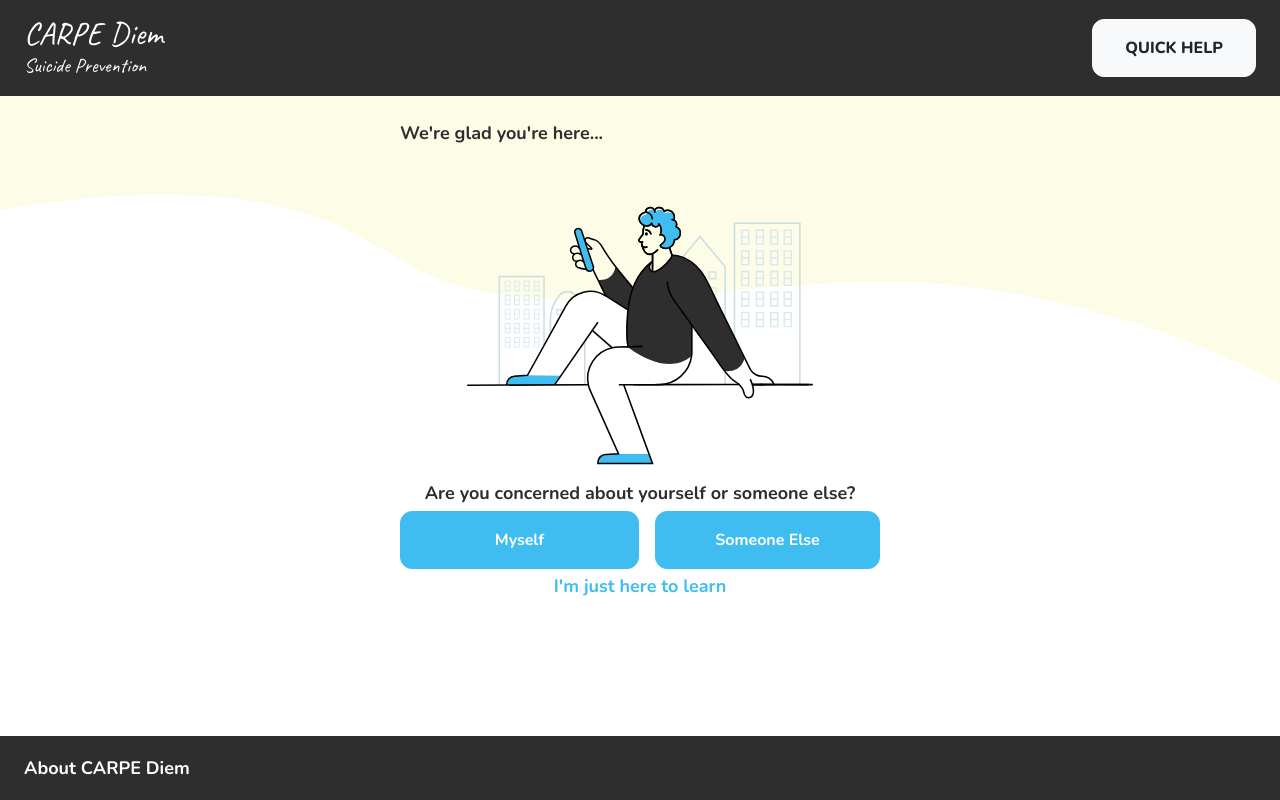
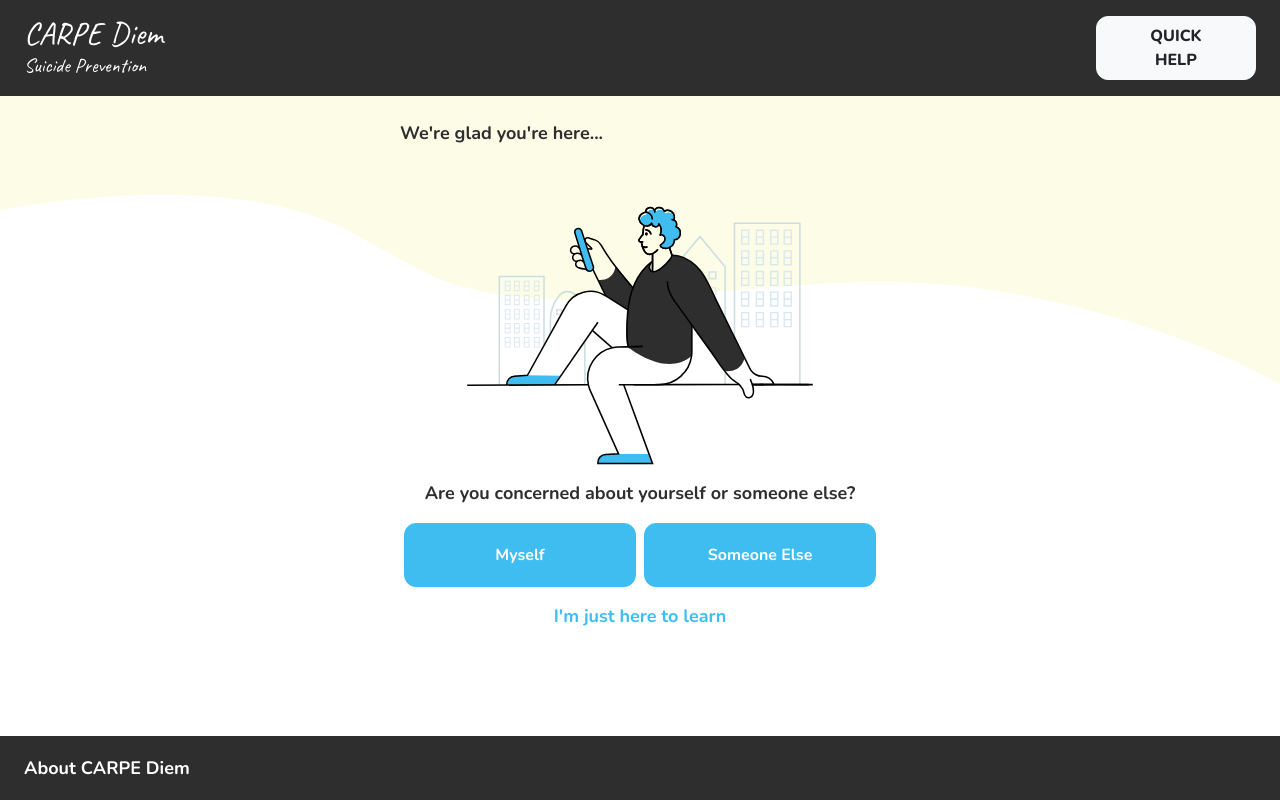
Before and after one commit to micDropper/carpe-diem, a Vue app: page / in a window 1280 px wide. Built offline with nearby package versions, Linux system fonts and the light colour scheme.

Commit message:
fix: fix button padding, attempt orientation lock in portait mode

```diff
--- a/src/components/Header.vue
+++ b/src/components/Header.vue
@@ -1,24 +1,23 @@
 <template>
   <b-navbar sticky class="cd-header bg-dark position-sticky px-4">
-    <b-navbar-brand
-      class="cd-header__title text-3xl text-white"
-      @click="$router.push({ name: 'Home' })"
+    <router-link
+      :to="{ name: 'Home' }"
+      style="text-decoration: none;"
+      class="cd-header__title d-inline text-3xl text-white mr-1"
     >
       <div>
         CARPE Diem
       </div>
       <div class="cd-header__subtitle text-xl">Suicide Prevention</div>
-    </b-navbar-brand>
+    </router-link>
 
-    <b-navbar-nav class="ml-auto">
     <b-button
       variant="light"
-        class="cd-header__help-button text-base rounded-xl"
+      class="cd-header__help-button ml-auto text-base rounded-xl"
       @click="$router.push({ name: 'QuickHelp' })"
     >
       QUICK HELP
     </b-button>
-    </b-navbar-nav>
   </b-navbar>
 </template>
 
@@ -36,6 +35,7 @@ export default {
 
   .cd-header__title {
     font-family: $font-family-site-title;
+    width: 90%;
 
     .cd-header__subtitle {
       font-weight: 100;
@@ -43,10 +43,15 @@ export default {
   }
 
   .cd-header__help-button {
-    padding: 1rem;
+    height: calc(100% - 1rem) !important;
+    padding-left: 0.5rem;
+    padding-right: 0.5rem;
+    font-weight: 800;
+
+    @include media-breakpoint-up(sm) {
       padding-left: 2rem;
       padding-right: 2rem;
-    font-weight: 800;
+    }
   }
 }
 </style>
--- a/src/views/Home.vue
+++ b/src/views/Home.vue
@@ -22,18 +22,25 @@
       <div
         class="cd-home__bottom__content d-flex flex-column align-items-center justify-content-start h-100"
       >
-        <div class="text-dark font-weight-bold text-center px-4 mb-1">
+        <div class="text-dark font-weight-bold text-center px-4 mb-3">
           Are you concerned about yourself or someone else?
         </div>
 
-        <div class="d-flex justify-content-between w-100 mb-1">
-          <b-button
-            class="font-weight-bold text-white rounded-xl w-100 mr-2 py-3"
-          >
-            Myself
-          </b-button>
-          <router-link :to="{ name: 'Learn' }" class="w-100 ml-2 ">
-            <b-button class="font-weight-bold text-white rounded-xl w-100 py-3">
+        <div
+          class="cd-home__bottom__btn-row d-flex justify-content-between w-100 mb-3"
+        >
+          <router-link :to="{ name: 'Learn' }" class="w-100 mx-1">
+            <b-button
+              class="font-weight-bold text-white rounded-xl w-100 h-100 px-3"
+            >
+              Myself
+            </b-button>
+          </router-link>
+
+          <router-link :to="{ name: 'Learn' }" class="w-100 mx-1 ">
+            <b-button
+              class="font-weight-bold text-white rounded-xl w-100 h-100 px-3"
+            >
               Someone Else
             </b-button>
           </router-link>
@@ -98,6 +105,10 @@ export default {
   .cd-home__bottom {
     height: 50% !important;
 
+    .cd-home__bottom__btn-row {
+      height: 4rem;
+    }
+
     @include media-breakpoint-up(sm) {
       height: 40% !important;
       .cd-home__bottom__content {
```
Also changed, not shown: src/assets/styles/_elements_orientation.scss (added, +11 -0 lines), src/assets/styles/_elements.scss (added). Lines whose indentation alone changed are shown as unchanged.
